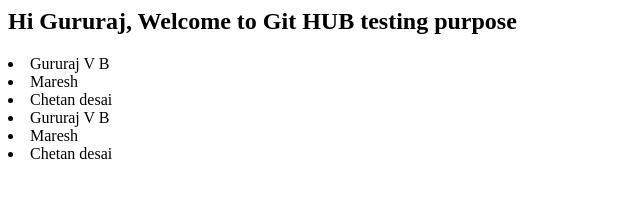
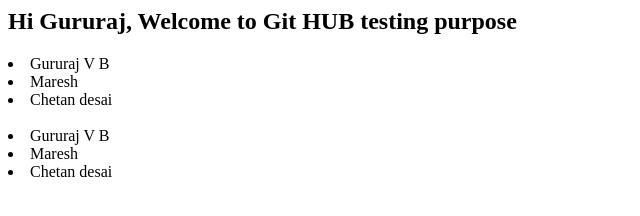
Before and after one commit to Guruvb23/topi, a plain HTML site: page index.html in a window 1280 px wide. Shown: the whole page, without its empty margins (0-640 px from the left). Drawn offline with Linux system fonts and the light colour scheme.

Commit message:
revert delta2

```diff
--- a/index.html
+++ b/index.html
@@ -4,8 +4,11 @@
 <li> Gururaj V B </li>
 <li> Maresh </li>
 <li> Chetan desai </li>
+</module-one>
+<br/>
+<module-two>
 <li> Gururaj V B </li>
 <li> Maresh </li>
 <li> Chetan desai </li>
-</module-one>
+</module-two>
 </html>
```
